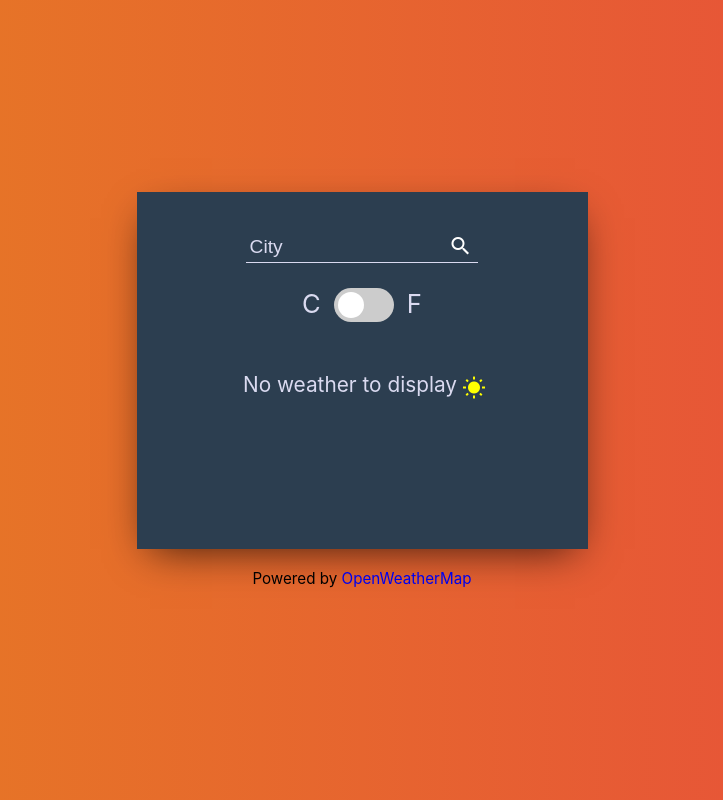
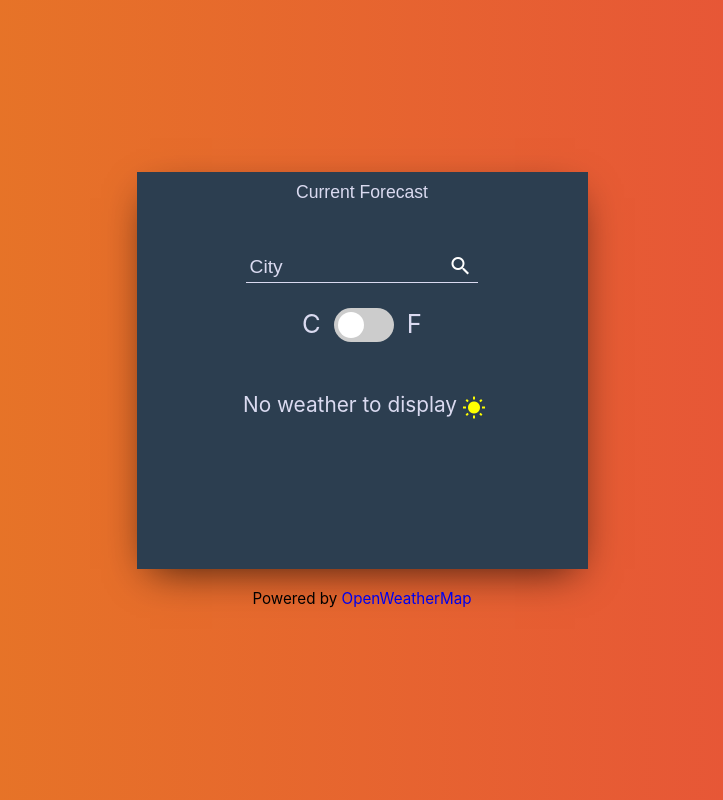
Before and after one commit to Eilima/weather-app, a React (Create React App) app: page / in a window 1280 px wide. Shown: the whole page, without its empty margins (278-1001 px from the left). Built offline with nearby package versions, Linux system fonts and the light colour scheme.

Commit message:
Add template for button that will allow to switch between current and weekly forecast

```diff
--- a/src/App.css
+++ b/src/App.css
@@ -159,3 +159,33 @@ input:checked + .slider:before {
 .API-credit a {
   text-decoration: none;
 }
+
+.forecast-switch {
+  margin-top: -2.5rem;
+  margin-bottom: 2.5rem;
+}
+
+/* #current {
+  margin-right: 5rem;
+  margin-left: -5rem;
+}
+
+#weekly {
+  margin-right: -5rem;
+  margin-left: 5rem;
+} */
+
+.tablink {
+  background-color: #2c3e50;
+  color: rgb(218, 218, 240);
+  border: none;
+  outline: none;
+  cursor: pointer;
+  font-size: 1.1rem;
+  padding: 0.6rem;
+  text-transform: capitalize;
+}
+
+.tablink:hover {
+  background-color: #3b4753;
+}
--- a/src/Components/Display.js
+++ b/src/Components/Display.js
@@ -1,4 +1,5 @@
 import React from "react";
+import { Switch } from "./Switch";
 
 export class Display extends React.Component {
   state = {
@@ -10,6 +11,7 @@ export class Display extends React.Component {
     icon: null,
     description: null,
     error: false,
+    forecast: "current",
   };
 
   apiCall = async () => {
@@ -121,6 +123,7 @@ export class Display extends React.Component {
     return (
       <div>
         <div className="infoBox">
+          <Switch forecast={this.state.forecast} />
           <form>
             <div className="weather-header">
               <input
--- /dev/null
+++ b/src/Components/Switch.jsx
@@ -0,0 +1,13 @@
+import React from "react";
+
+export class Switch extends React.Component {
+  render() {
+    return (
+      <div className="forecast-switch">
+        <button className="tablink" id="current">
+          {this.props.forecast} Forecast
+        </button>
+      </div>
+    );
+  }
+}
```
